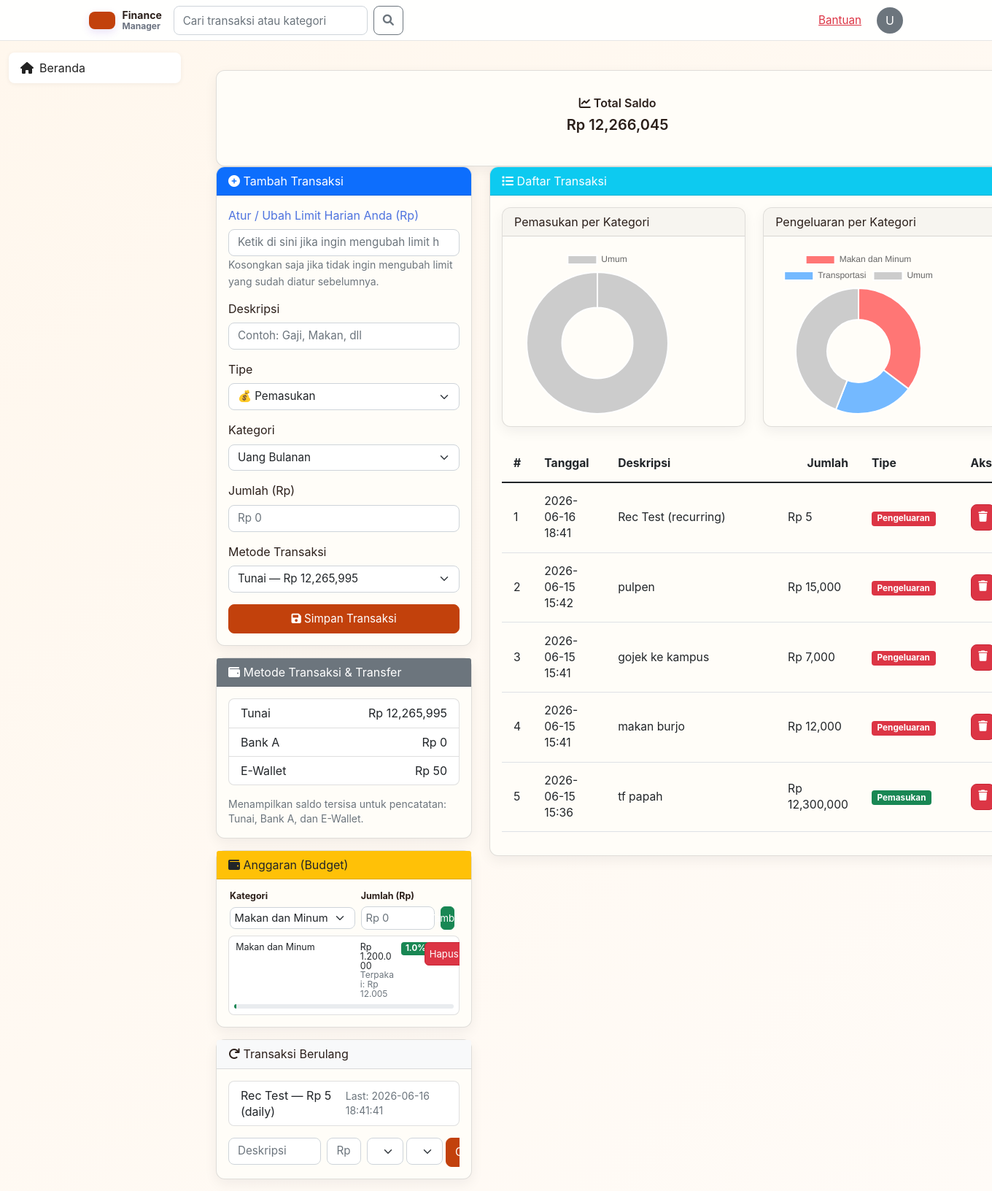
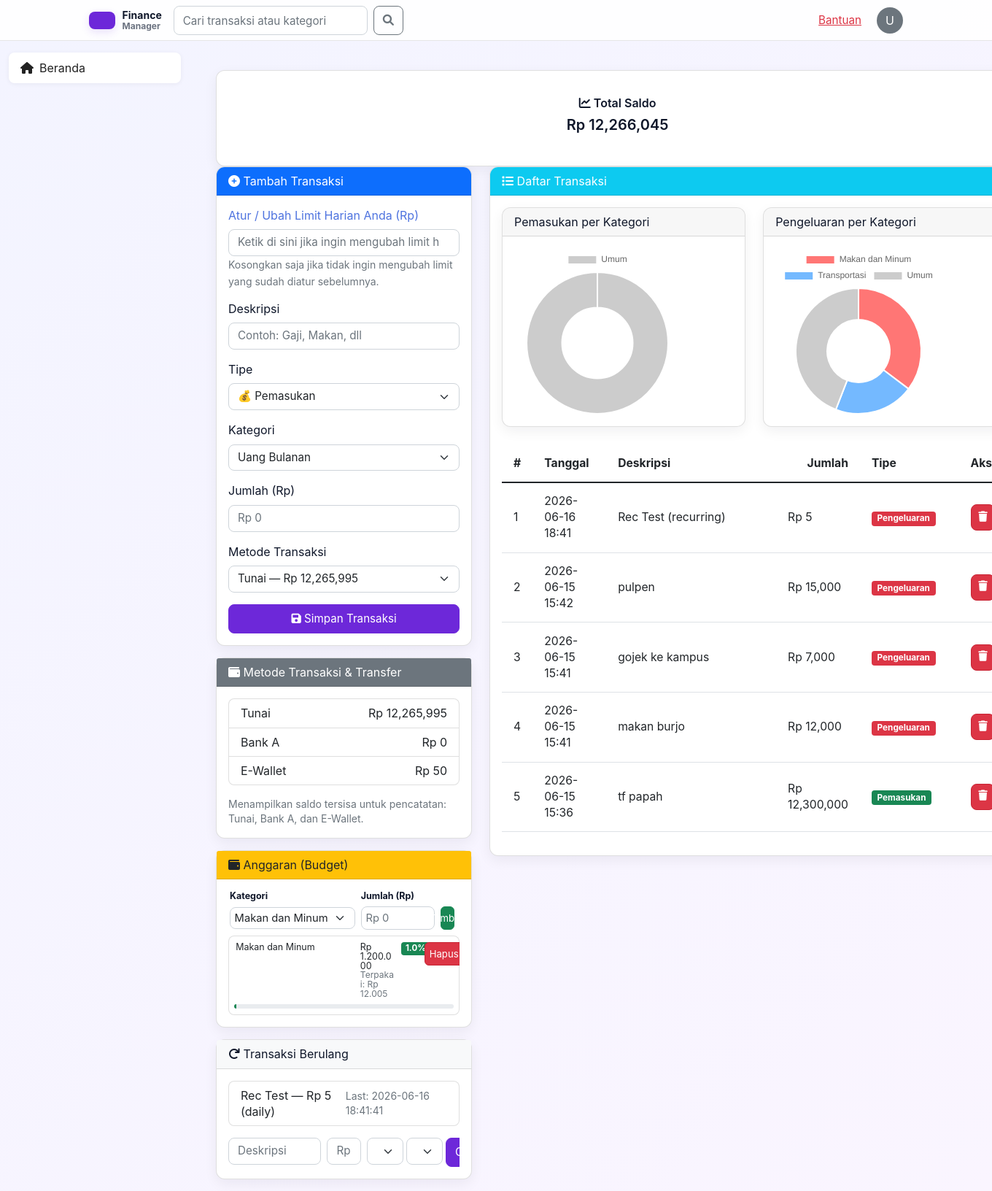
Before and after one commit to MuhammadAzzaRayyan/finance-tracker, a Flask app: page / in a window 1360 px wide; the page is wider, and only the part inside the window is pictured. Shown: that part at 73% size. Run offline with Flask 3, Linux system fonts and the light colour scheme.

Commit message:
Revert: restore original indigo palette

```diff
--- a/static/style.css
+++ b/static/style.css
@@ -1,12 +1,12 @@
 /* Modern YouTube-like UI styles */
 :root{
-    /* Warm palette: terracotta primary, warm paper background */
-    --primary: #C2410C; /* terracotta */
-    --primary-600: #F97316; /* orange accent */
-    --bg: linear-gradient(135deg, #FFF7ED 0%, #FFFBF7 100%); /* soft warm cream */
-    --card: #FFFDF8; /* very light warm card */
-    --muted: #8B6B5A; /* warm muted brown */
-    --accent: #2B1F1A; /* deep warm brown for text */
+    /* Elegant palette: soft indigo primary, warm paper background */
+    --primary: #6D28D9; /* indigo-700 */
+    --primary-600: #7C3AED;
+    --bg: linear-gradient(135deg, #F3F4FF 0%, #FAF5FF 100%);
+    --card: #FFFFFF;
+    --muted: #6B7280;
+    --accent: #0F172A;
 }
 
 /* Normalize box sizing and base font */
```
